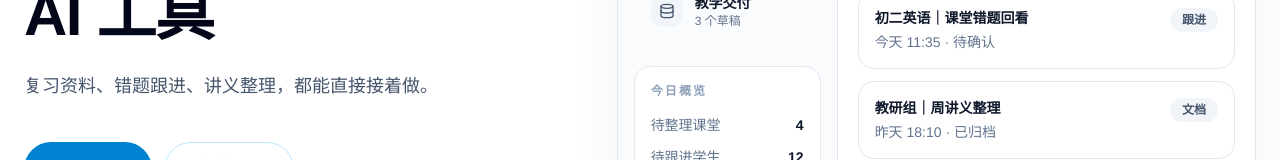
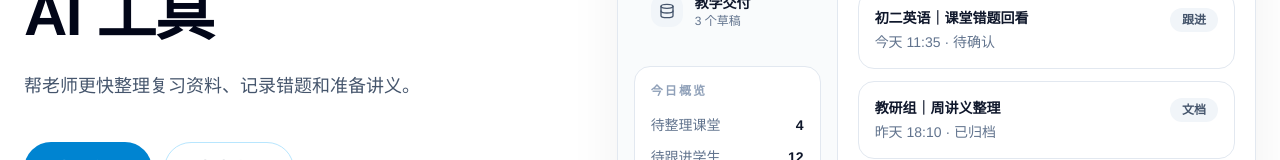
Before and after one commit to KaynXu/Xingrun-Website, a React (Vite) app in the folder frontend/: page / in a window 1280 px wide. Shown: the part 380-540 px from the top of the page. Built offline with nearby package versions, Linux system fonts and the light colour scheme.

Commit message:
refine landing hero subcopy

```diff
--- a/frontend/src/features/landing/LandingPage.tsx
+++ b/frontend/src/features/landing/LandingPage.tsx
@@ -260,7 +260,7 @@ export function LandingPage({
                 教学团队每天会用的 AI 工具
               </h1>
               <p className="mt-6 max-w-xl text-base leading-8 text-slate-600 dark:text-slate-300 md:text-lg">
-                复习资料、错题跟进、讲义整理，都能直接接着做。
+                帮老师更快整理复习资料、记录错题和准备讲义。
               </p>
 
               <div className="mt-10 flex flex-col gap-3 sm:flex-row">
```
Also changed, not shown: 1 other file (tests, documents, lock files or other folders).
